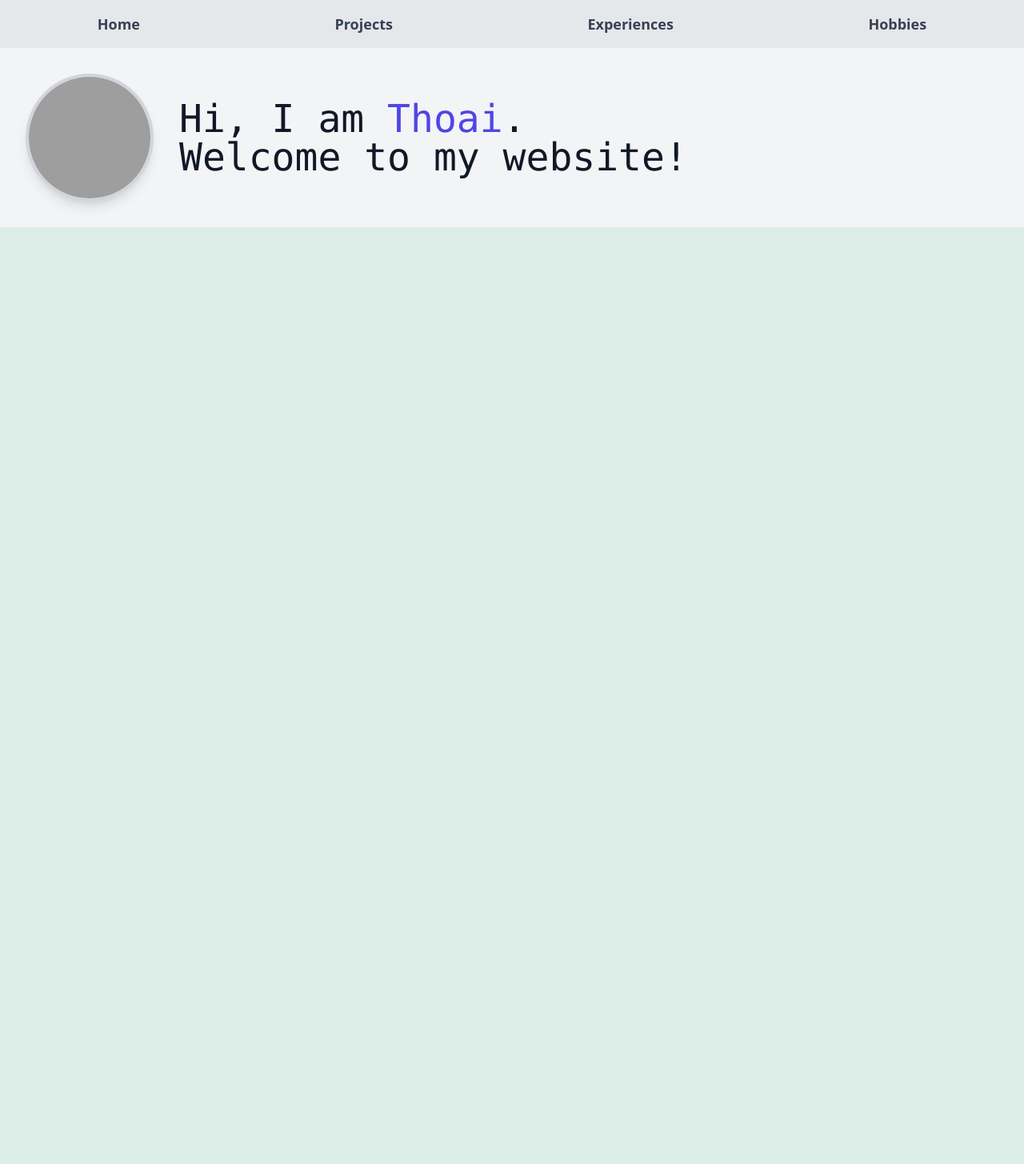
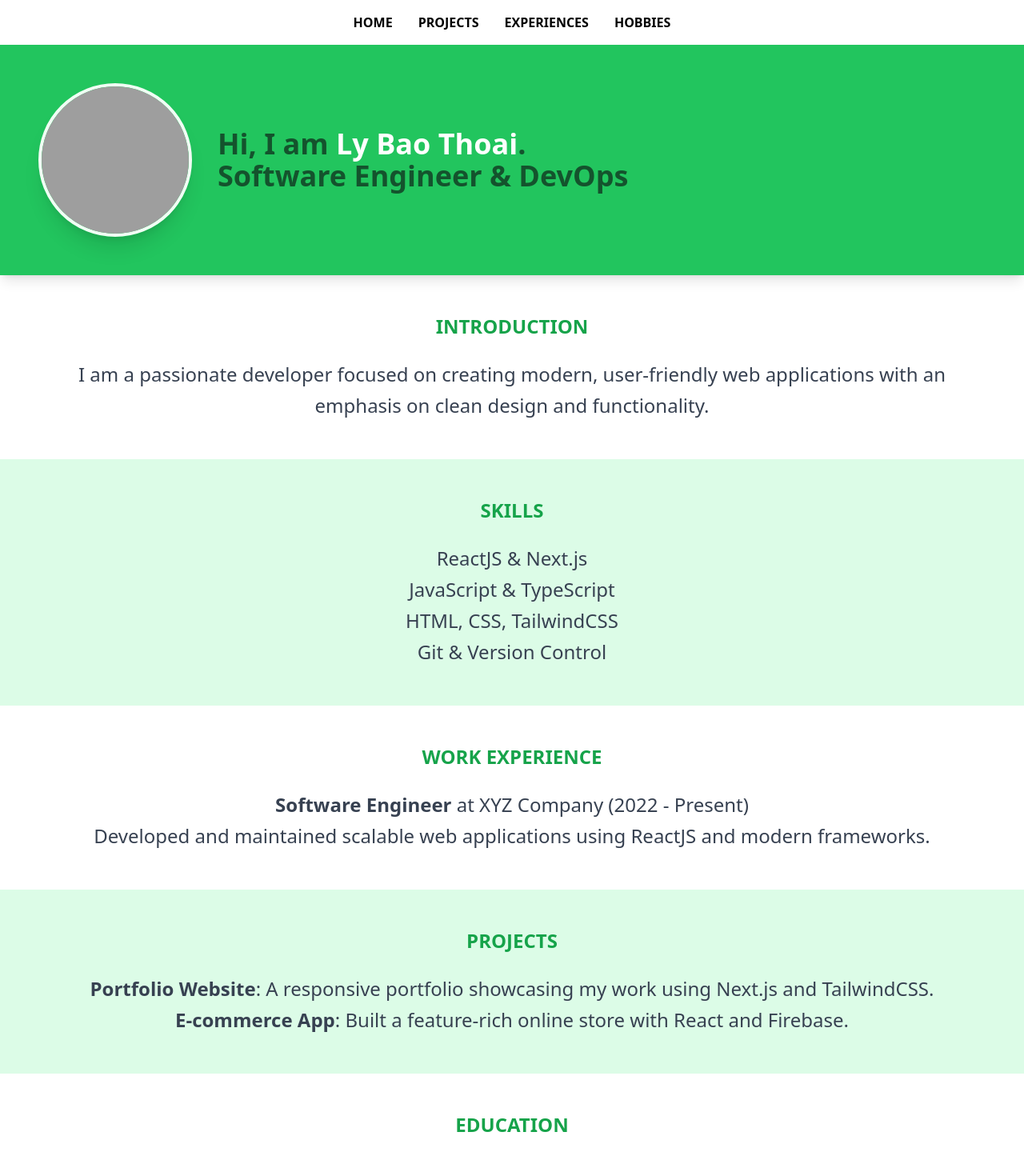
Before and after one commit to thoai-atb/about-me, a Next.js app: page / in a window 1280 px wide. Shown: the top 1455 px of the page at 80% size. Before the commit the page ends 800 px from the top, so only its background shows below. Built offline with nearby package versions, Linux system fonts and the light colour scheme; grey boxes are pictures that could not be loaded.

Commit message:
Draft home page

```diff
--- a/app/components/Navigation.tsx
+++ b/app/components/Navigation.tsx
@@ -9,13 +9,13 @@ export default function Navigation() {
   ];
 
   return (
-    <nav className="bg-gray-200 shadow-md">
-      <div className="flex justify-around items-center py-4">
+    <nav className="bg-white shadow-md">
+      <div className="flex justify-center items-center py-4 space-x-8">
         {navItems.map((item) => (
           <Link
             key={item.name}
             href={item.href}
-            className="text-lg font-semibold text-gray-700 hover:text-indigo-600 cursor-pointer"
+            className="text-md uppercase font-semibold text-black hover:text-green-500 cursor-pointer transition-colors duration-300"
           >
             {item.name}
           </Link>
--- a/app/components/ProjectCard.tsx
+++ b/app/components/ProjectCard.tsx
@@ -20,7 +20,7 @@ const ProjectCard: React.FC<ProjectCardProps> = ({
 }) => {
   return (
     <div
-      className={`flex flex-col md:flex-row gap-6 items-center bg-gray-100 px-16 py-6 rounded-lg shadow-lg mb-6 h-80 ${
+      className={`flex flex-col md:flex-row gap-6 items-center bg-white px-16 py-6 rounded-lg shadow-lg mb-6 h-80 ${
         flip ? "md:flex-row-reverse" : ""
       }`}
     >
--- /dev/null
+++ b/app/components/Section.tsx
@@ -0,0 +1,26 @@
+import React from "react";
+
+interface SectionProps {
+  title: string;
+  bgColor?: string; // Background color, default is white
+  textColor?: string; // Text color, default is gray-700
+  animClass?: string; // Delay for animation start
+  children: React.ReactNode;
+}
+
+const Section: React.FC<SectionProps> = ({
+  title,
+  bgColor = "bg-white",
+  textColor = "text-gray-700",
+  animClass = "",
+  children,
+}) => {
+  return (
+    <section className={`p-12 ${bgColor} text-center animate-in fade-in-0 duration-1000 ${animClass}`}>
+      <h2 className={`text-2xl font-bold uppercase text-green-600`}>{title}</h2>
+      <div className={`mt-6 text-2xl ${textColor} leading-relaxed`}>{children}</div>
+    </section>
+  );
+};
+
+export default Section;
--- a/app/globals.css
+++ b/app/globals.css
@@ -1,6 +1,7 @@
 @tailwind base;
 @tailwind components;
 @tailwind utilities;
+@import url('https://fonts.googleapis.com/css2?family=Delius&family=Faustina:ital,wght@0,300..800;1,300..800&family=Noto+Sans+JP&family=Roboto+Flex:opsz,wght@8..144,100..1000&display=swap');
 
 :root {
   --background: #ddede7;
@@ -19,3 +20,13 @@ body {
   background: var(--background);
   font-family: Arial, Helvetica, sans-serif;
 }
+
+.faustina {
+  font-family: "Faustina" sans-serif;
+  font-optical-sizing: auto;
+  font-style: normal;
+}
+
+.gradient-opacity {
+  background: linear-gradient(to right, rgba(0, 0, 0, 0) 0%, rgba(0, 0, 0, 1) 100%);
+}
--- a/app/page.tsx
+++ b/app/page.tsx
@@ -1,27 +1,72 @@
 import Navigation from "./components/Navigation";
 import BasePathImage from "./components/BasePathImage";
+import Section from "./components/Section";
 
 export default function Home() {
   return (
-    <div className="min-h-screen text-gray-900 font-sans">
+    <div className="min-h-screen text-gray-900 faustina font-sans">
       {/* Navigation Bar */}
       <Navigation />
 
       {/* Hero Section */}
-      <div className="flex flex-col md:flex-row items-center p-8 bg-gray-100">
+      <div className="relative flex flex-col md:flex-row items-center p-12 bg-green-500 shadow-lg">
+        {/* <div className="absolute left-0 w-full h-full flex justify-end overflow-hidden">
+          <BasePathImage
+            className="h-full w-auto opacity-20"
+            src={`/hero_background.png`}
+            alt="desk"
+            priority
+          />
+        </div> */}
         <BasePathImage
-          className="rounded-full w-40 h-40 border-4 border-gray-300 shadow-lg"
+          className="rounded-full w-48 h-48 border-4 border-green-50 shadow-xl"
           src={`/thoai.png`}
           alt="Thoai"
-          // width={180}
-          // height={10}
           priority
         />
-        <div className="text-center md:text-left text-3xl md:text-5xl font-mono mt-6 md:mt-0 md:ml-8 leading-snug">
-          Hi, I am <span className="text-indigo-600">Thoai</span>. <br />
-          Welcome to my website!
+        <div className="text-center text-green-900 md:text-left text-2xl md:text-4xl mt-6 md:mt-0 md:ml-8 leading-snug font-bold">
+          Hi, I am <span className="text-white">Ly Bao Thoai</span>. <br />
+          Software Engineer & DevOps
         </div>
       </div>
+
+      {/* Introduction Section */}
+      <Section title="Introduction" bgColor="bg-white" animClass="duration-1000">
+        I am a passionate developer focused on creating modern, user-friendly web applications with an emphasis on clean design and functionality.
+      </Section>
+
+      {/* Skills Section */}
+      <Section title="Skills" bgColor="bg-green-100" animClass="duration-2000">
+        <ul>
+          <li>ReactJS & Next.js</li>
+          <li>JavaScript & TypeScript</li>
+          <li>HTML, CSS, TailwindCSS</li>
+          <li>Git & Version Control</li>
+        </ul>
+      </Section>
+
+      {/* Work Experience Section */}
+      <Section title="Work Experience" bgColor="bg-white" animClass="duration-3000">
+        <p>
+          <strong>Software Engineer</strong> at XYZ Company (2022 - Present)
+        </p>
+        <p>Developed and maintained scalable web applications using ReactJS and modern frameworks.</p>
+      </Section>
+
+      {/* Projects Section */}
+      <Section title="Projects" bgColor="bg-green-100" animClass="duration-4000">
+        <p>
+          <strong>Portfolio Website</strong>: A responsive portfolio showcasing my work using Next.js and TailwindCSS.
+        </p>
+        <p>
+          <strong>E-commerce App</strong>: Built a feature-rich online store with React and Firebase.
+        </p>
+      </Section>
+
+      {/* Education Section */}
+      <Section title="Education" bgColor="bg-white" animClass="duration-5000">
+        Bachelor of Science in Computer Science, ABC University (2018 - 2022)
+      </Section>
     </div>
   );
 }
--- a/app/projects/page.tsx
+++ b/app/projects/page.tsx
@@ -46,10 +46,10 @@ export default function Projects() {
   };
 
   return (
-    <div className="min-h-screen bg-white text-gray-900 font-sans">
+    <div className="min-h-screen bg-green-100 font-sans">
       <Navigation />
       <PageContainer>
-        <h1 className="text-3xl font-bold text-center mb-8">
+        <h1 className="text-2xl uppercase text-green-900 font-bold text-center mb-8">
           My Projects
         </h1>
         <div>
--- a/package.json
+++ b/package.json
@@ -12,7 +12,8 @@
     "next": "15.0.3",
     "portfolio-web": "file:",
     "react": "19.0.0-rc-66855b96-20241106",
-    "react-dom": "19.0.0-rc-66855b96-20241106"
+    "react-dom": "19.0.0-rc-66855b96-20241106",
+    "tailwindcss-animate": "^1.0.7"
   },
   "devDependencies": {
     "@types/node": "^20",
--- a/tailwind.config.ts
+++ b/tailwind.config.ts
@@ -1,4 +1,5 @@
 import type { Config } from "tailwindcss";
+import tailwindAnimate from "tailwindcss-animate"
 
 export default {
   content: [
@@ -12,7 +13,21 @@ export default {
         background: "var(--background)",
         foreground: "var(--foreground)",
       },
+      transitionDelay: {
+        '2000': '2000ms',
+        '3000': '3000ms',
+        '4000': '4000ms',
+        '5000': '5000ms',
+        '6000': '6000ms',
+      },
+      transitionDuration: {
+        '2000': '2000ms',
+        '3000': '3000ms',
+        '4000': '4000ms',
+        '5000': '5000ms',
+        '6000': '6000ms',
+      }
     },
   },
-  plugins: [],
+  plugins: [tailwindAnimate],
 } satisfies Config;
```
Also changed, not shown: public/hero_background.png (added), 1 other file (tests, documents, lock files or other folders).
